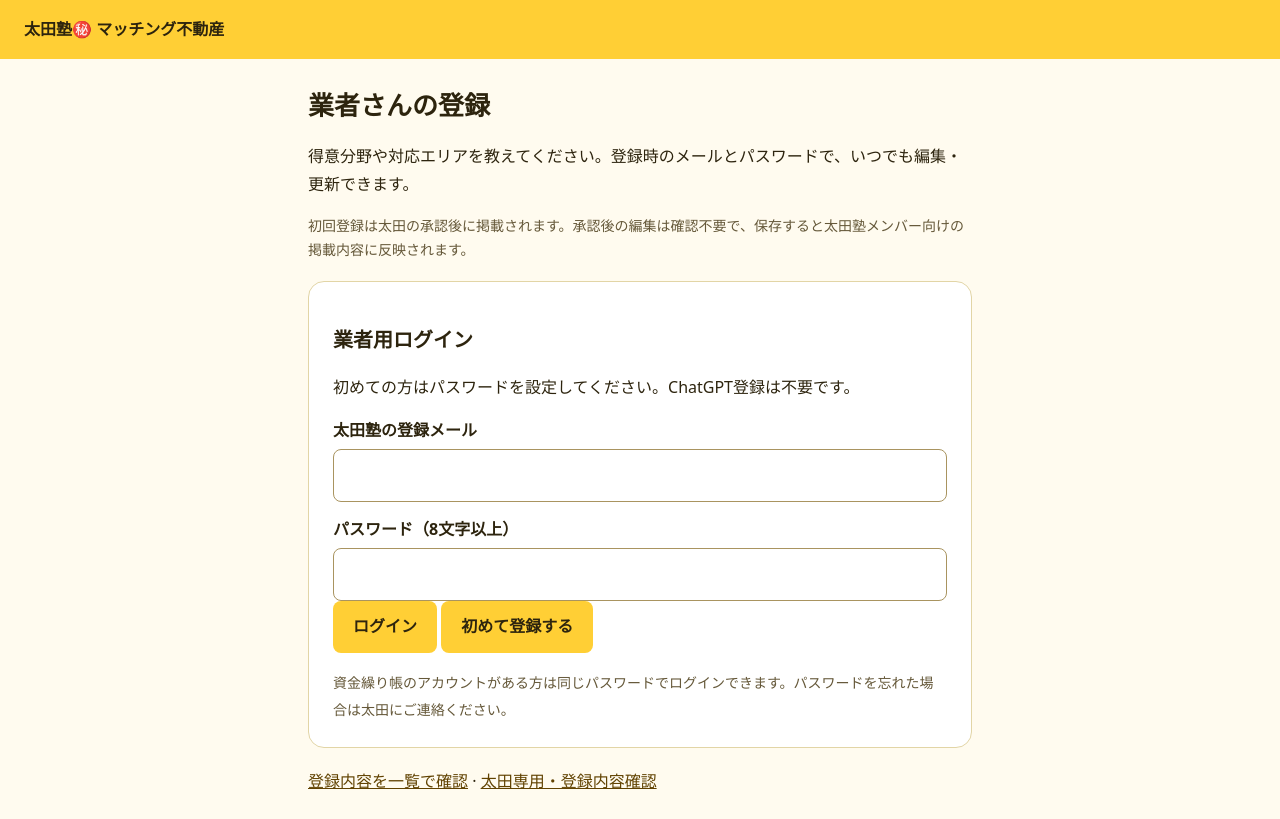
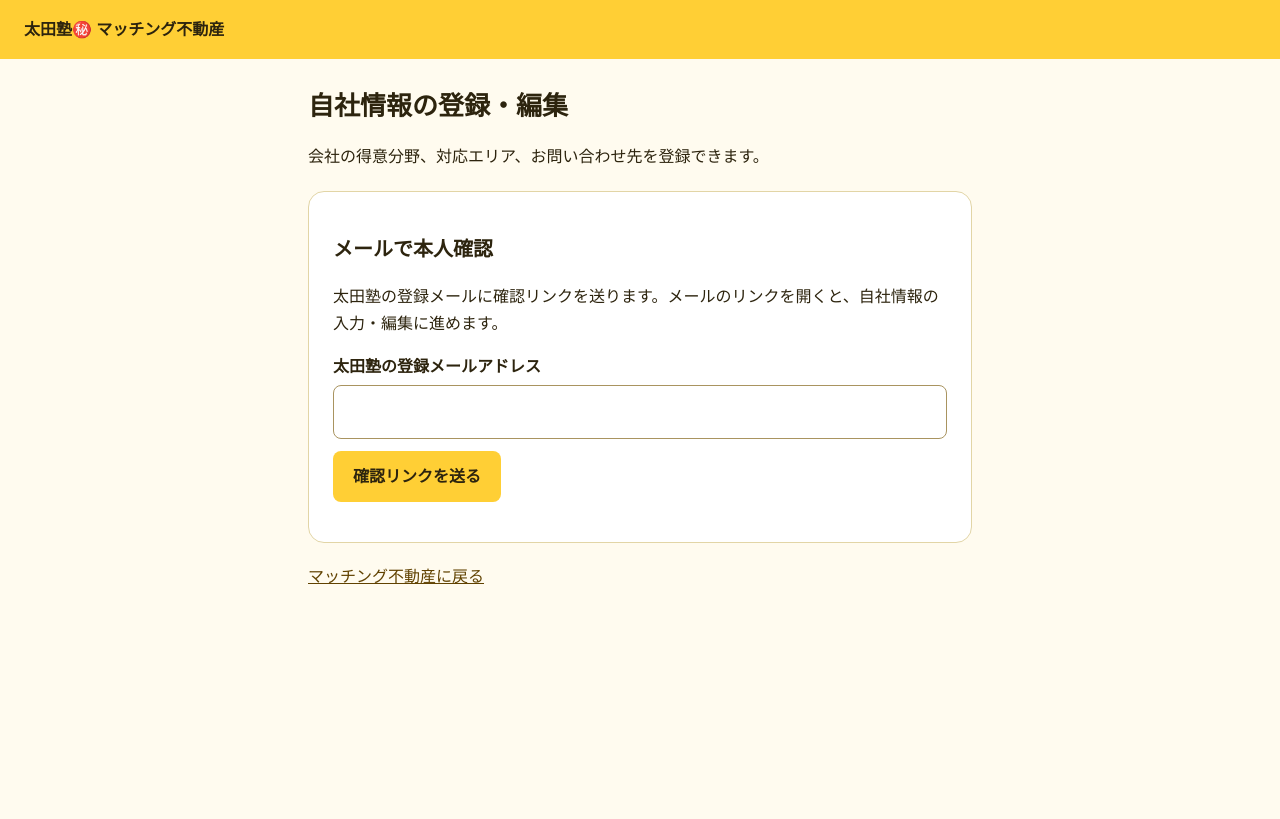
Before and after one commit to prizmunota-ship-it/otajuku-loans, a plain HTML site: page partner-register.html in a window 1280 px wide. Drawn offline with nearby package versions, Linux system fonts and the light colour scheme.

Commit message:
Simplify vendor registration and use email sign-in links

```diff
--- a/partner-register.html
+++ b/partner-register.html
@@ -1,15 +1,22 @@
 <!doctype html><html lang="ja"><meta charset="utf-8"><meta name="viewport" content="width=device-width,initial-scale=1"><meta name="robots" content="noindex,nofollow"><title>業者登録｜太田塾 マッチング不動産</title>
 <style>*{box-sizing:border-box}body{margin:0;background:#fffbef;color:#2d240e;font:16px/1.7 system-ui,sans-serif}header{background:#ffcf35;padding:16px 24px;font-weight:800}main{max-width:700px;margin:24px auto;padding:0 18px}h1{font-size:26px;margin:0}h2{font-size:20px}.card{background:white;border:1px solid #e2d5a6;border-radius:16px;padding:24px;margin:20px 0}label{display:block;font-weight:650;margin:14px 0 5px}input,textarea,button{font:inherit}input:not([type=checkbox]),textarea{width:100%;padding:12px;border:1px solid #a99460;border-radius:8px;background:white}textarea{min-height:90px}fieldset{border:1px solid #d8cda8;border-radius:8px;margin:18px 0;padding:12px}fieldset label{font-weight:400;margin:8px 0}input[type=checkbox]{width:20px;height:20px;vertical-align:middle;margin-right:8px}button,.button{display:inline-block;padding:12px 20px;border:0;border-radius:8px;background:#ffcf35;color:#2d240e;font-weight:750;text-decoration:none;cursor:pointer}button:disabled{opacity:.6}small,.help{font-size:14px;color:#655839}.row{display:grid;grid-template-columns:1fr 1fr;gap:10px}.error{color:#b3261e}.success{color:#176b42}#message{white-space:pre-line}a{color:#614200}*:focus-visible{outline:3px solid #826000;outline-offset:3px}[hidden]{display:none!important}@media(max-width:500px){.card{padding:16px}.row{grid-template-columns:1fr}}
-</style><header>太田塾㊙️ マッチング不動産</header><main><h1>業者さんの登録</h1><p>得意分野や対応エリアを教えてください。登録時のメールとパスワードで、いつでも編集・更新できます。</p><p class="help">初回登録は太田の承認後に掲載されます。承認後の編集は確認不要で、保存すると太田塾メンバー向けの掲載内容に反映されます。</p>
-<section id="login" class="card" hidden><h2>業者用ログイン</h2><p>初めての方はパスワードを設定してください。ChatGPT登録は不要です。</p><form id="authForm"><label for="vendorEmail">太田塾の登録メール</label><input id="vendorEmail" type="email" autocomplete="username" required><label for="vendorPassword">パスワード（8文字以上）</label><input id="vendorPassword" type="password" autocomplete="current-password" minlength="8" required><button id="signIn" type="submit">ログイン</button> <button id="signUp" type="button">初めて登録する</button><p id="authMessage" role="status"></p><small>資金繰り帳のアカウントがある方は同じパスワードでログインできます。パスワードを忘れた場合は太田にご連絡ください。</small></form></section><button id="signOut" hidden type="button">業者用ログアウト</button>
+</style><header>太田塾㊙️ マッチング不動産</header><main><h1>自社情報の登録・編集</h1><p>会社の得意分野、対応エリア、お問い合わせ先を登録できます。</p>
+<section id="login" class="card" hidden aria-labelledby="loginTitle">
+<h2 id="loginTitle">メールで本人確認</h2>
+<p>太田塾の登録メールに確認リンクを送ります。メールのリンクを開くと、自社情報の入力・編集に進めます。</p>
+<form id="authForm">
+<label for="vendorEmail">太田塾の登録メールアドレス</label><input id="vendorEmail" type="email" autocomplete="email" required>
+<button id="sendLink" type="submit" style="margin-top:12px">確認リンクを送る</button>
+<p id="authMessage" role="status" aria-live="polite" style="white-space:pre-line"></p>
+</form></section>
+<button id="signOut" hidden type="button">ログアウト</button>
 <form id="form" class="card" hidden><p id="account" class="help"></p><label for="company">会社名 *</label><input id="company" required maxlength="100" autocomplete="organization"><label for="logo">会社ロゴ（任意）</label><input id="logo" type="file" accept="image/png,image/jpeg,image/webp"><small>PNG・JPEG・WebP、1MB以下。会社名の横に表示します。</small><p><img id="logoPreview" alt="会社ロゴのプレビュー" hidden style="width:80px;height:80px;object-fit:contain"></p><button id="removeLogo" type="button">ロゴを外す</button><label for="person">ご担当者名 *</label><input id="person" required maxlength="60" autocomplete="name"><label for="strength">特徴・得意なこと *</label><textarea id="strength" required maxlength="50" placeholder="例：福岡市の中古一棟と管理が得意。購入後の相談も対応。"></textarea><small id="counter">0 / 50文字</small>
 <label for="website">会社ホームページ（任意）</label><input id="website" type="url" maxlength="500" placeholder="https://…" autocomplete="url">
 <label for="areas">対応エリア *</label><textarea id="areas" required maxlength="500" placeholder="福岡県 福岡市博多区\n福岡県 久留米市"></textarea><small>都道府県＋市区町村を、1行に1つ。市全域の場合は「福岡県 福岡市全域」など。</small>
 <fieldset><legend>相談できる内容 *（複数選択可）</legend><label><input type="checkbox" name="services" value="売買">売買</label><label><input type="checkbox" name="services" value="管理">管理</label><label><input type="checkbox" name="services" value="大規模修繕">修繕（大規模修繕）</label><label><input type="checkbox" name="services" value="原状回復">修繕（原状回復）</label><label><input type="checkbox" name="services" value="不動産に関する相談">不動産に関する相談</label></fieldset>
 <fieldset><legend>現在の紹介案件</legend><small>新築／中古と所在地ごとに件数を入力。対応エリアとは別です。紹介なしの場合は全行を削除して保存。</small><div id="inventoryRows"></div><button type="button" id="addInventory">紹介案件を追加</button></fieldset><label for="phone">担当者の電話番号（任意）</label><input id="phone" type="tel" maxlength="40" autocomplete="tel" placeholder="例：090-1234-5678"><label for="contactMethod">お問い合わせ方法 *</label><select id="contactMethod" style="font:inherit;width:100%;padding:12px;border:1px solid #a99460;border-radius:8px"><option value="">既存の連絡先（方法未選択）</option><option value="email" selected>メール</option><option value="line">LINE</option><option value="phone">電話</option></select><label id="contactLabel" for="contact">メールアドレス *</label><input id="contact" required maxlength="250" type="email" placeholder="例：info@example.com"><small>メール・LINEでのお問い合わせを基本に、ご希望の方法を選択してください。</small><label for="contactHours">受付時間（任意）</label><input id="contactHours" maxlength="100" placeholder="例：平日9:30〜18:00／水曜定休"><small>メール・LINEの返信対応時間などをご記載ください。未入力なら表示しません。</small>
-<label for="feedback">使ってみた感想・改善点（任意）</label><textarea id="feedback" maxlength="1000" placeholder="分かりにくい点など、ぜひ教えてください。太田のみ確認します。"></textarea>
-<label><input id="consent" type="checkbox" required>初回承認後、登録・更新内容を太田塾内へ掲載することに同意します。</label><p class="help">掲載情報の塾外への公開・転載・転送は禁止です。初回承認後は、ご自身でいつでも編集・更新できます。</p><button id="submit" type="submit">登録内容を送信</button><p id="message" role="status" aria-live="polite"></p></form>
-<p id="loadError" role="alert" class="error"></p><p><a href="/matching">登録内容を一覧で確認</a> · <a href="https://ota-juku-gyosha-demo.prizmun-ota.chatgpt.site/admin">太田専用・登録内容確認</a></p></main><script src="https://cdn.jsdelivr.net/npm/@supabase/supabase-js@2"></script><script>
+<input id="feedback" type="hidden"><label><input id="consent" type="checkbox" required>登録・更新内容を太田塾メンバー向けに掲載することに同意します。</label><p class="help">初回は承認後に掲載されます。</p><button id="submit" type="submit">登録内容を送信</button><p id="message" role="status" aria-live="polite"></p></form>
+<p id="loadError" role="alert" class="error"></p><p><a href="/matching">マッチング不動産に戻る</a></p></main><script src="https://cdn.jsdelivr.net/npm/@supabase/supabase-js@2"></script><script>
 const $=id=>document.getElementById(id);const fields=['company','person','strength','website','areas','contact','phone','feedback','contactMethod','contactHours'];
 function updateContactInput(){const method=$('contactMethod').value;const config={email:['メールアドレス','email','例：info@example.com'],line:['LINE URL','url','例：https://line.me/…'],phone:['電話番号','tel','例：092-123-4567']};const [label,type,placeholder]=config[method]||['問い合わせ先','text','既存の連絡先'];$('contactLabel').textContent=label+' *';$('contact').type=type;$('contact').placeholder=placeholder;}
 $('contactMethod').onchange=updateContactInput;
@@ -32,31 +39,40 @@ $('logo').onchange=async()=>{const file=$('logo').files[0];if(!file)return;if(fi
 $('removeLogo').onclick=()=>{logoValue='';$('logo').value='';$('logoPreview').hidden=true};
 $('strength').oninput=()=>{$('counter').textContent=Array.from($('strength').value).length+' / 50文字'};
 
+const callbackError=new URLSearchParams(location.hash.slice(1)).has('error')||new URLSearchParams(location.search).has('error');
 const sb=window.supabase?.createClient('https://xhbgmnousqkoiqaruprr.supabase.co','sb_publishable_ZhUJDpEF1nCnMYunq27dzg_vcdmjPlc');
 const API='https://ota-juku-gyosha-demo.prizmun-ota.chatgpt.site/api/vendor-registration';
 let initBusy=false;
-async function api(options={}){const {data}=await sb.auth.getSession();if(!data.session)throw Error('業者用ログインをお願いします。');return fetch(API,{...options,credentials:'omit',headers:{...options.headers,Authorization:'Bearer '+data.session.access_token}});}
+async function api(options={}){const {data}=await sb.auth.getSession();if(!data.session)throw Error('先にメールで本人確認をしてください。');return fetch(API,{...options,credentials:'omit',headers:{...options.headers,Authorization:'Bearer '+data.session.access_token}});}
 async function init(){if(initBusy)return;initBusy=true;try{
 if(!sb)throw Error('読み込みに失敗しました。再読み込みしてください。');
-const {data}=await sb.auth.getSession();if(!data.session){$('login').hidden=false;$('form').hidden=true;$('signOut').hidden=true;return;}
-const res=await api();const d=await res.json();if(!res.ok){$('login').hidden=false;throw Error(d.error);}
+const {data}=await sb.auth.getSession();if(!data.session){$('login').hidden=false;$('form').hidden=true;$('signOut').hidden=true;if(callbackError&&!$('authMessage').textContent)$('authMessage').textContent='確認リンクが無効か期限切れです。この画面から新しいリンクを送ってください。';return;}
+const res=await api();const d=await res.json();if(!res.ok){$('login').hidden=true;$('form').hidden=true;$('signOut').hidden=false;throw Error(d.error||'自社情報を読み込めませんでした。時間をおいて再読み込みしてください。');}
 $('login').hidden=true;$('form').hidden=false;$('signOut').hidden=false;$('account').textContent='登録メール：'+data.session.user.email;
 $('form').reset();$('inventoryRows').replaceChildren();logoValue=undefined;inventoryTouched=false;$('logoPreview').hidden=true;$('message').textContent='';$('submit').textContent='登録内容を送信';$('loadError').textContent='';
-if(d.record){for(const row of d.record.inventory||[])addInventory(row);if(d.record.logo){$('logoPreview').src=d.record.logo;$('logoPreview').hidden=false;}for(const k of fields)$(k).value=d.record[k]||'';for(const e of document.querySelectorAll('[name=services]'))e.checked=d.record.services.includes(e.value);$('consent').checked=true;$('submit').textContent='登録内容を更新';$('message').textContent='保存済みの内容です。修正して再送信できます。';$('strength').oninput();updateContactInput()}
+if(d.record){for(const row of d.record.inventory||[])addInventory(row);if(d.record.logo){$('logoPreview').src=d.record.logo;$('logoPreview').hidden=false;}for(const k of fields)$(k).value=d.record[k]||'';for(const e of document.querySelectorAll('[name=services]'))e.checked=d.record.services.includes(e.value);$('consent').checked=true;$('submit').textContent='登録内容を更新';$('message').textContent='登録済みの内容です。修正後は「登録内容を更新」を押してください。';$('strength').oninput();updateContactInput()}
 }catch(e){$('loadError').textContent=e.message;}finally{initBusy=false;}}
-async function authenticate(create){
-if(!$('authForm').reportValidity())return;
-$('signIn').disabled=$('signUp').disabled=true;$('authMessage').textContent='確認しています…';
-try{if(!sb)throw Error('再読み込みしてください。');
-const email=$('vendorEmail').value.trim().toLowerCase(),password=$('vendorPassword').value;
-const r=await fetch('/api/member-check',{method:'POST',headers:{'Content-Type':'application/json'},body:JSON.stringify({email})});const check=await r.json();if(!r.ok)throw Error('会員確認に接続できません。再度お試しください。');if(check.result!=='ok')throw Error('太田塾の登録メールをご確認ください。');
-const result=create?await sb.auth.signUp({email,password}):await sb.auth.signInWithPassword({email,password});
-if(result.error)throw Error(create?'登録できませんでした。登録済みの場合はログインしてください。':'メールまたはパスワードをご確認ください。');
-if(!result.data.session)throw Error('登録の確認が必要です。太田にご連絡ください。');
-$('vendorPassword').value='';$('authMessage').textContent='';await init();
-}catch(e){$('authMessage').textContent=e.message;}finally{$('signIn').disabled=$('signUp').disabled=false;}}
-$('authForm').onsubmit=e=>{e.preventDefault();authenticate(false)};$('signUp').onclick=()=>authenticate(true);
+async function sendVerificationLink(){
+const button=$('sendLink'),message=$('authMessage');
+if(button.disabled||!$('authForm').reportValidity())return;
+button.disabled=true;message.className='';message.textContent='確認リンクを送っています…';
+let sent=false;
+try{
+ if(!sb)throw Error('ページを再読み込みして、もう一度お試しください。');
+ const email=$('vendorEmail').value.trim().toLowerCase();
+ const r=await fetch('/api/member-check',{method:'POST',headers:{'Content-Type':'application/json'},body:JSON.stringify({email})});
+ if(!r.ok)throw Error('会員確認に接続できません。時間をおいてお試しください。');
+ const check=await r.json();
+ if(check.result!=='ok')throw Error('太田塾に登録しているメールアドレスを入力してください。');
+ // A normal email link works even when LINE opens this page in an in-app browser.
+ const {error}=await sb.auth.signInWithOtp({email,options:{shouldCreateUser:true,emailRedirectTo:new URL('/partner-register',location.origin).href}});
+ if(error)throw Error('確認リンクを送れませんでした。時間をおいてお試しください。');
+ sent=true;message.className='success';message.textContent='確認リンクを送りました。メールを開いて手続きを続けてください。\n見当たらない場合は、迷惑メールもご確認ください。';
+}catch(e){message.className='error';message.textContent=e.message||'確認リンクを送れませんでした。';}
+finally{if(sent)setTimeout(()=>{button.disabled=false;},60000);else button.disabled=false;}
+}
+$('authForm').onsubmit=e=>{e.preventDefault();void sendVerificationLink();};
 $('vendorEmail').value=localStorage.getItem('otajuku_email')||'';
-$('signOut').onclick=async()=>{await sb.auth.signOut({scope:'local'});$('form').reset();$('inventoryRows').replaceChildren();$('form').hidden=true;await init();};
-$('form').onsubmit=async e=>{e.preventDefault();const services=[...document.querySelectorAll('[name=services]:checked')].map(e=>e.value);$('message').className='error';if(!services.length){$('message').textContent='相談できる内容を1つ以上選んでください。';return}const body=Object.fromEntries(fields.map(k=>[k,$(k).value.trim()]));body.services=services;if(inventoryTouched)body.inventory=[...document.querySelectorAll('.inventory-row')].map(row=>Object.fromEntries([...row.querySelectorAll('[data-key]')].map(e=>[e.dataset.key,e.dataset.key==='count'?Number(e.value):e.value.trim()])));if(logoValue!==undefined)body.logo=logoValue;body.consent=$('consent').checked;$('submit').disabled=true;$('message').textContent='保存しています…';try{const r=await api({method:'POST',headers:{'Content-Type':'application/json'},body:JSON.stringify(body)});const d=await r.json();if(!r.ok)throw Error(d.error||'送信に失敗しました');$('message').className='success';$('message').textContent='登録内容を保存しました。ありがとうございます！\n受付番号：'+d.id+(d.status==='approved'?'\n掲載内容を更新しました。再承認は不要です。':'\n初回の承認待ちです。太田が内容を確認します。')+'\n下の「登録内容を一覧で確認」から確認できます。';$('submit').textContent='登録内容を更新'}catch(e){$('message').className='error';$('message').textContent=e.message+' 入力内容は残っています。再送信してください。'}finally{$('submit').disabled=false}};init();
+$('signOut').onclick=async()=>{const {error}=await sb.auth.signOut({scope:'local'});if(error){$('loadError').textContent='ログアウトできませんでした。もう一度お試しください。';return;}$('form').reset();$('inventoryRows').replaceChildren();$('form').hidden=true;$('authMessage').textContent='';$('sendLink').disabled=false;$('loadError').textContent='';await init();};
+$('form').onsubmit=async e=>{e.preventDefault();const services=[...document.querySelectorAll('[name=services]:checked')].map(e=>e.value);$('message').className='error';if(!services.length){$('message').textContent='相談できる内容を1つ以上選んでください。';return}const body=Object.fromEntries(fields.map(k=>[k,$(k).value.trim()]));body.services=services;if(inventoryTouched)body.inventory=[...document.querySelectorAll('.inventory-row')].map(row=>Object.fromEntries([...row.querySelectorAll('[data-key]')].map(e=>[e.dataset.key,e.dataset.key==='count'?Number(e.value):e.value.trim()])));if(logoValue!==undefined)body.logo=logoValue;body.consent=$('consent').checked;$('submit').disabled=true;$('message').textContent='保存しています…';try{const r=await api({method:'POST',headers:{'Content-Type':'application/json'},body:JSON.stringify(body)});const d=await r.json();if(!r.ok)throw Error(d.error||'送信に失敗しました');$('message').className='success';$('message').textContent=d.status==='approved'?'太田塾メンバー向けの掲載内容を更新しました。':'登録を受け付けました。承認後、太田塾メンバー向けに掲載されます。';$('submit').textContent='登録内容を更新'}catch(e){$('message').className='error';$('message').textContent=e.message+' 入力内容は残っています。再送信してください。'}finally{$('submit').disabled=false}};init();
 </script></html>
```
